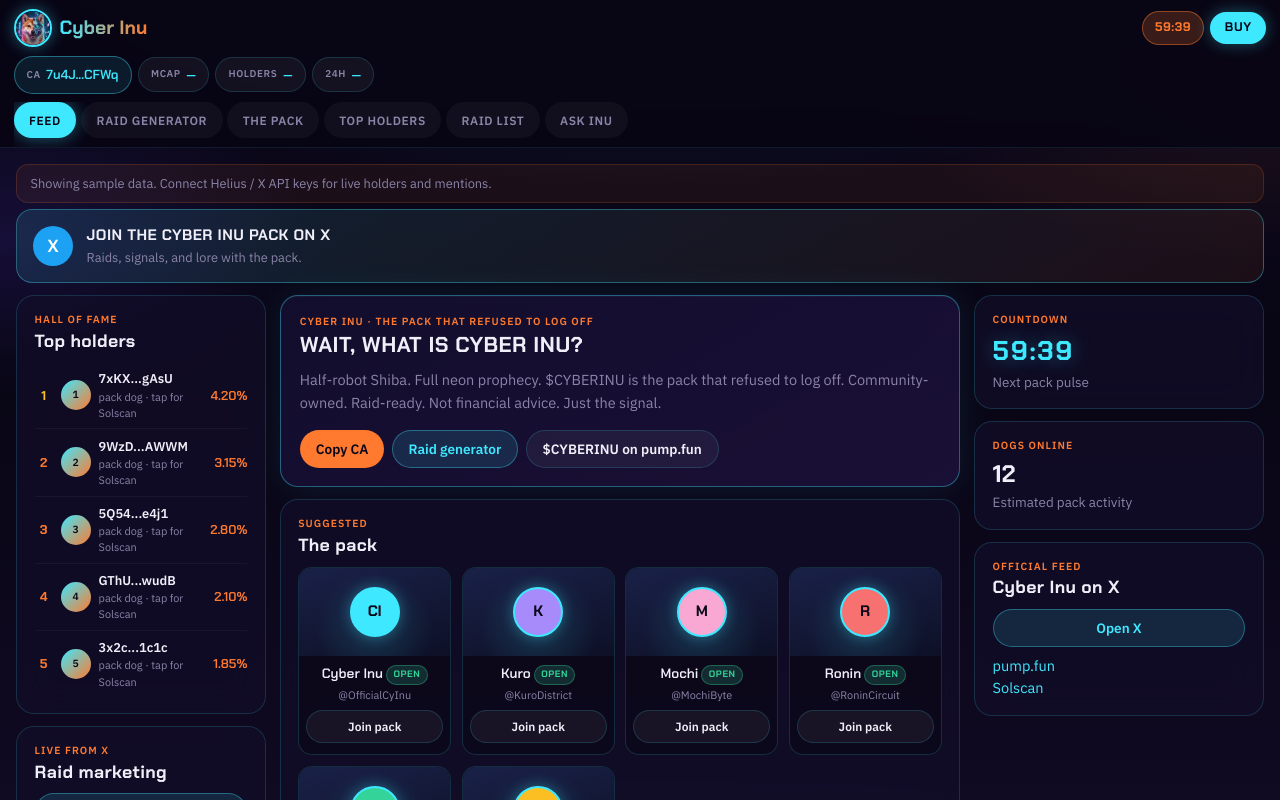
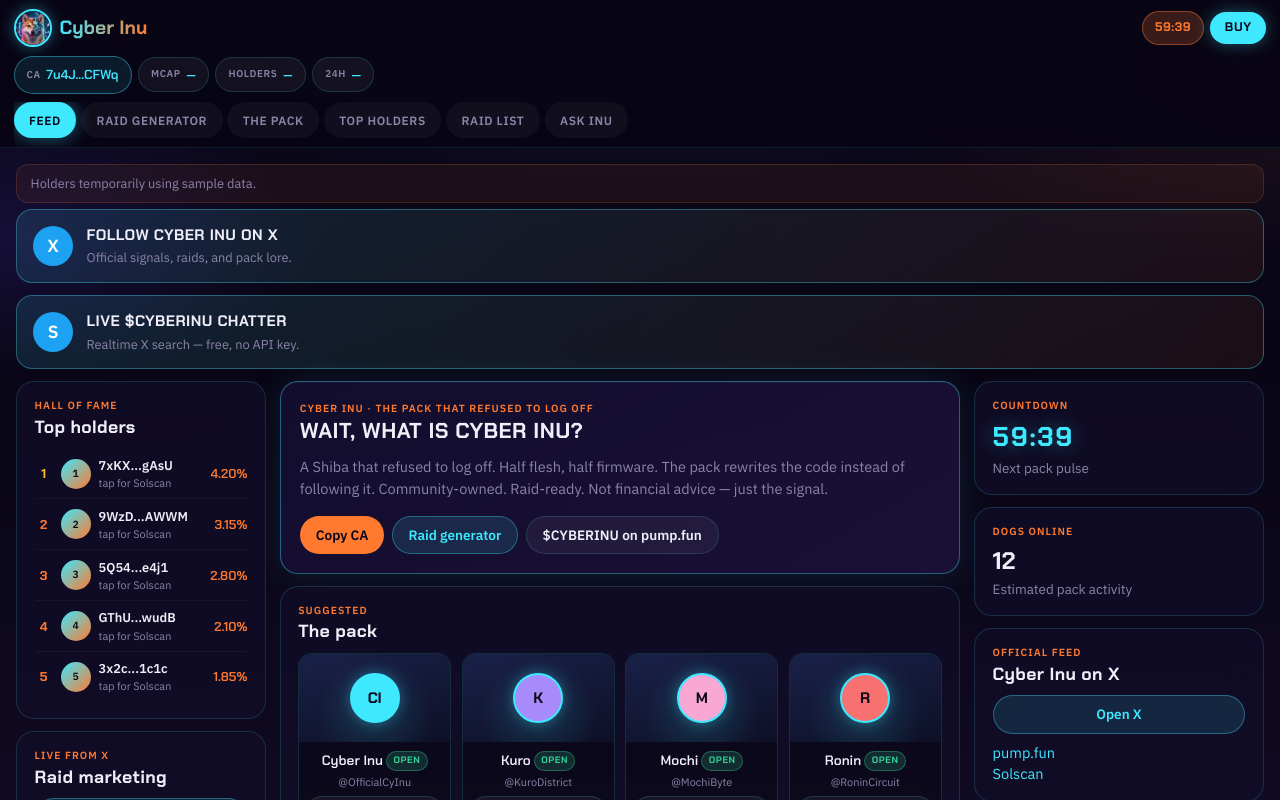
Before and after one commit to Nobrain11/cyber-inu, a React (Vite) app: page / in a window 1280 px wide. Shown: the top 800 px of the page. Built offline with nearby package versions, Linux system fonts and the light colour scheme; no server answers.

Commit message:
Quiet notices, dual X CTAs, stronger lore

```diff
--- a/src/pages/Feed.jsx
+++ b/src/pages/Feed.jsx
@@ -30,20 +30,19 @@ export default function Feed({ holders, mentions, countdown, navigate }) {
   const [boosts, setBoosts] = useState({});
   const [filter, setFilter] = useState('for-you');
   const [profileId, setProfileId] = useState(null);
+  const [copied, setCopied] = useState(false);
 
   const holderList = holders?.top?.length ? holders.top : SAMPLE_HOLDERS;
   const holdersLive = holders?.fromApi;
-  const mentionsLive = mentions?.fromApi;
-  let noticeText = null;
-  if (holders && mentions) {
-    if (!holdersLive && !mentionsLive) {
-      noticeText = 'Showing sample data. Connect Helius / X API keys for live holders and mentions.';
-    } else if (!mentionsLive) {
-      noticeText = 'Holders are live. Connect X_BEARER_TOKEN for live mentions.';
-    } else if (!holdersLive) {
-      noticeText = 'Mentions are live. Connect HELIUS_API_KEY for live holders.';
-    }
-  }
+  // Never nag about paid X API — only warn if holders fail
+  const noticeText = holders && !holdersLive ? 'Holders temporarily using sample data.' : null;
+
+  const copyCa = () => {
+    navigator.clipboard?.writeText(BRAND.ca).then(() => {
+      setCopied(true);
+      setTimeout(() => setCopied(false), 1600);
+    }).catch(() => {});
+  };
 
   return (
     <div className={'page'}>
@@ -53,13 +52,27 @@ export default function Feed({ holders, mentions, countdown, navigate }) {
         </div>
       )}
 
-      <a className={'community-banner'} href={BRAND.xUrl} target={'_blank'} rel={'noopener noreferrer'}>
-        <div className={'icon'}>X</div>
-        <div>
-          <div className={'title'}>Join the Cyber Inu pack on X</div>
-          <div className={'sub'}>Raids, signals, and lore with the pack.</div>
-        </div>
-      </a>
+      <div className={'cta-stack'}>
+        <a className={'community-banner'} href={BRAND.xUrl} target={'_blank'} rel={'noopener noreferrer'}>
+          <div className={'icon'}>X</div>
+          <div>
+            <div className={'title'}>Follow Cyber Inu on X</div>
+            <div className={'sub'}>Official signals, raids, and pack lore.</div>
+          </div>
+        </a>
+        <a
+          className={'community-banner search'}
+          href={'https://x.com/search?q=%24CYBERINU&src=typed_query&f=live'}
+          target={'_blank'}
+          rel={'noopener noreferrer'}
+        >
+          <div className={'icon search-icon'}>S</div>
+          <div>
+            <div className={'title'}>Live $CYBERINU chatter</div>
+            <div className={'sub'}>Realtime X search — free, no API key.</div>
+          </div>
+        </a>
+      </div>
 
       <div className={'layout-3'}>
         <aside className={'col-side'}>
@@ -79,7 +92,7 @@ export default function Feed({ holders, mentions, countdown, navigate }) {
                   <div className={'holder-avatar'}>{String(i + 1)}</div>
                   <div className={'holder-info'}>
                     <div className={'name'}>{shortWallet(wallet)}</div>
-                    <div className={'sub'}>pack dog · tap for Solscan</div>
+                    <div className={'sub'}>tap for Solscan</div>
                   </div>
                   <span className={'holder-pct'}>
                     {h.pct != null ? Number(h.pct).toFixed(2) + '%' : '-'}
@@ -102,12 +115,12 @@ export default function Feed({ holders, mentions, countdown, navigate }) {
             <div className={'section-label'}>Cyber Inu · the pack that refused to log off</div>
             <h2 className={'section-title'}>WAIT, WHAT IS CYBER INU?</h2>
             <p style={{ margin: 0, color: 'var(--muted)', lineHeight: 1.55 }}>
-              Half-robot Shiba. Full neon prophecy. $CYBERINU is the pack that refused to log off.
-              Community-owned. Raid-ready. Not financial advice. Just the signal.
+              A Shiba that refused to log off. Half flesh, half firmware. The pack rewrites the code
+              instead of following it. Community-owned. Raid-ready. Not financial advice — just the signal.
             </p>
             <div className={'actions'}>
-              <button type={'button'} className={'btn btn-primary'} onClick={() => navigator.clipboard?.writeText(BRAND.ca)}>
-                Copy CA
+              <button type={'button'} className={'btn btn-primary'} onClick={copyCa}>
+                {copied ? 'Copied!' : 'Copy CA'}
               </button>
               <button type={'button'} className={'btn btn-cyan'} onClick={() => navigate('#/raid')}>
                 Raid generator
```
